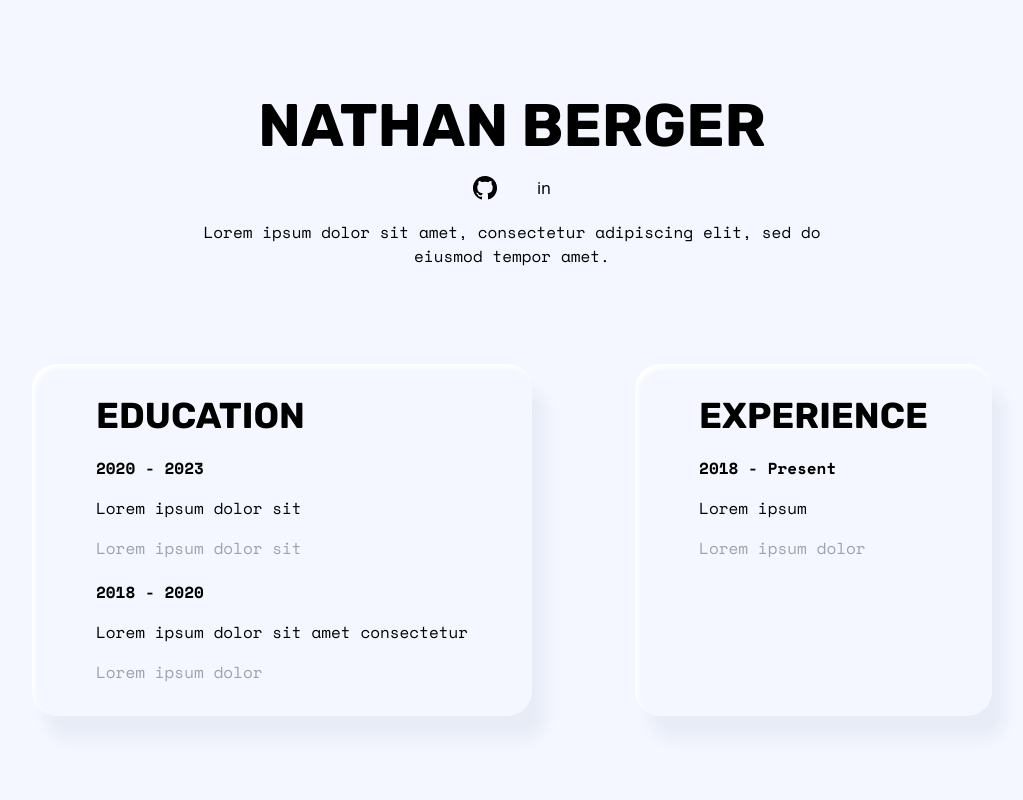
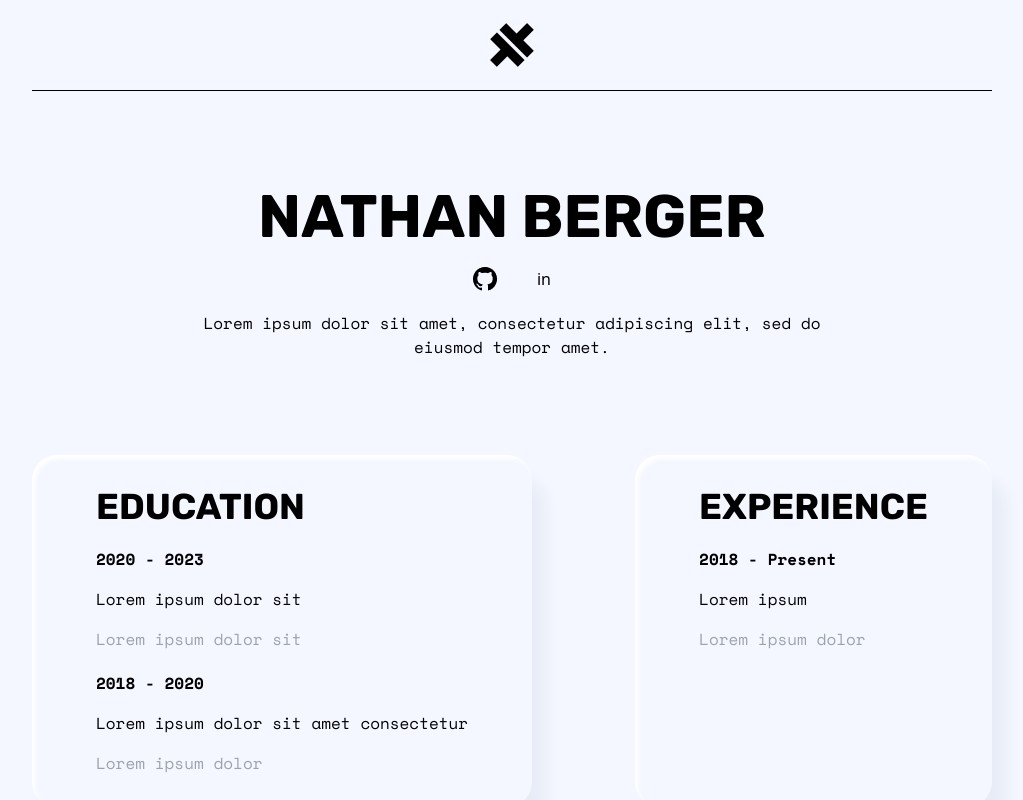
Before and after one commit to nathanmintegui/cv, a Next.js app: page / in a window 1280 px wide. Shown: the top 800 px of the page, without its empty margins (128-1151 px from the left). Built offline with nearby package versions, Linux system fonts and the light colour scheme.

Commit message:
feat(header-icon): add header image style

```diff
--- a/src/assets/index.ts
+++ b/src/assets/index.ts
@@ -9,6 +9,8 @@ import Postgres from "./postgres-icon.png";
 import React from "./react-icon.png";
 import Spring from "./spring-icon.png";
 import Javascript from "./js-icon.png";
+import IonLogo from "./ion-logo.png";
+
 export {
   CSharp,
   Css,
@@ -21,4 +23,5 @@ export {
   React,
   Spring,
   Javascript,
+  IonLogo,
 };
--- a/src/pages/index.tsx
+++ b/src/pages/index.tsx
@@ -13,6 +13,7 @@ import {
   Experience,
   Skills,
 } from "~/components";
+import { IonLogo } from "~/assets";
 
 const Home: NextPage = () => {
   const handleClick = () => {
@@ -21,6 +22,10 @@ const Home: NextPage = () => {
 
   const Header = () => {
     return (
+      <>
+        <div className="thin-line-bottom flex items-center justify-center py-5">
+          <Image src={IonLogo} alt="ion logo" />
+        </div>
         <div className="mb-24 mt-24 flex flex-col items-center">
           <div className={`${rubik700.className} text-6xl`}>NATHAN BERGER</div>
           <div className="mb-5 mt-5 flex justify-center">
@@ -32,17 +37,20 @@ const Home: NextPage = () => {
             />
             <div>in</div>
           </div>
-        <p className={`${spaceMono400.className} w-4/6 text-center text-base`}>
+          <p
+            className={`${spaceMono400.className} w-4/6 text-center text-base`}
+          >
             Lorem ipsum dolor sit amet, consectetur adipiscing elit, sed do
             eiusmod tempor amet.
           </p>
         </div>
+      </>
     );
   };
 
   const Footer = () => {
     return (
-      <div className="thin-line my-5 flex justify-between pt-2">
+      <div className="thin-line-top my-5 flex justify-between pt-2">
         <p className={`${spaceMono400.className} text-gray-500`}>
           2023 - Lorem ipsum
         </p>
--- a/src/styles/globals.css
+++ b/src/styles/globals.css
@@ -26,6 +26,10 @@ body {
   outline: none;
 }
 
-.thin-line {
+.thin-line-top {
   border-top: 1px solid black;
 }
+
+.thin-line-bottom {
+  border-bottom: 1px solid black;
+}
```
Also changed, not shown: src/assets/ion-logo.png (added). Lines whose indentation alone changed are shown as unchanged.
